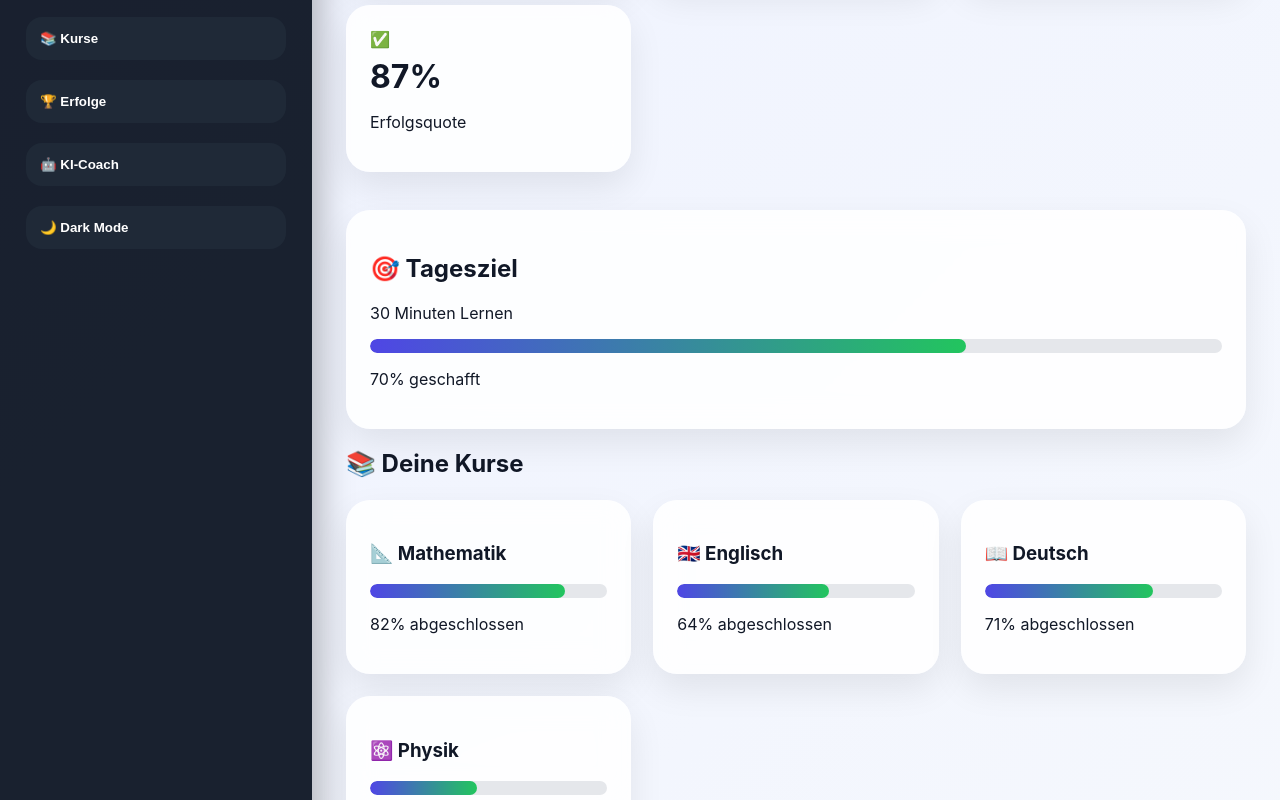
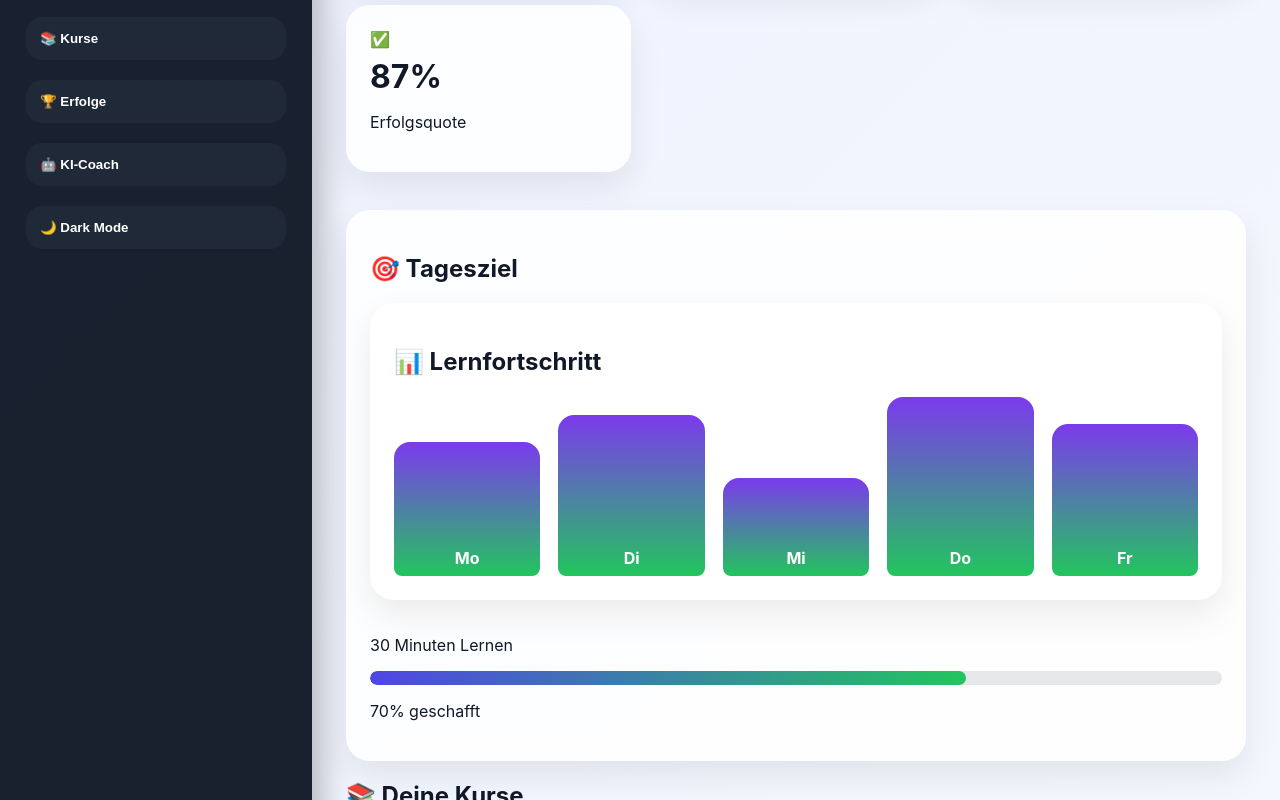
Before and after one commit to ramadanfarhood3-ship-it/learnnova-clean, a React (Vite) app: page / in a window 1280 px wide. Shown: the part 425-1225 px from the top of the page. Built offline with nearby package versions, Linux system fonts and the light colour scheme.

Commit message:
Add progress chart

```diff
--- a/src/App.css
+++ b/src/App.css
@@ -193,3 +193,35 @@ input {
     font-size: 30px;
   }
 }
+.chart {
+  background: white;
+  padding: 24px;
+  border-radius: 24px;
+  box-shadow: 0 15px 35px rgba(0,0,0,0.08);
+  margin-bottom: 35px;
+}
+
+.dark .chart {
+  background: #1e293b;
+  color: white;
+}
+
+.bars {
+  height: 180px;
+  display: flex;
+  align-items: end;
+  gap: 18px;
+  margin-top: 20px;
+}
+
+.bars div {
+  flex: 1;
+  background: linear-gradient(180deg, #7c3aed, #22c55e);
+  border-radius: 16px 16px 8px 8px;
+  display: flex;
+  align-items: end;
+  justify-content: center;
+  color: white;
+  font-weight: bold;
+  padding-bottom: 8px;
+}
--- a/src/App.tsx
+++ b/src/App.tsx
@@ -81,6 +81,17 @@ export default function App() {
 
         <section className="daily">
           <h2>🎯 Tagesziel</h2>
+          <section className="chart">
+  <h2>📊 Lernfortschritt</h2>
+
+  <div className="bars">
+    <div style={{ height: "70%" }}><span>Mo</span></div>
+    <div style={{ height: "85%" }}><span>Di</span></div>
+    <div style={{ height: "50%" }}><span>Mi</span></div>
+    <div style={{ height: "95%" }}><span>Do</span></div>
+    <div style={{ height: "80%" }}><span>Fr</span></div>
+  </div>
+</section>
           <p>30 Minuten Lernen</p>
           <div className="progress-bar">
             <div style={{ width: "70%" }}></div>
```
